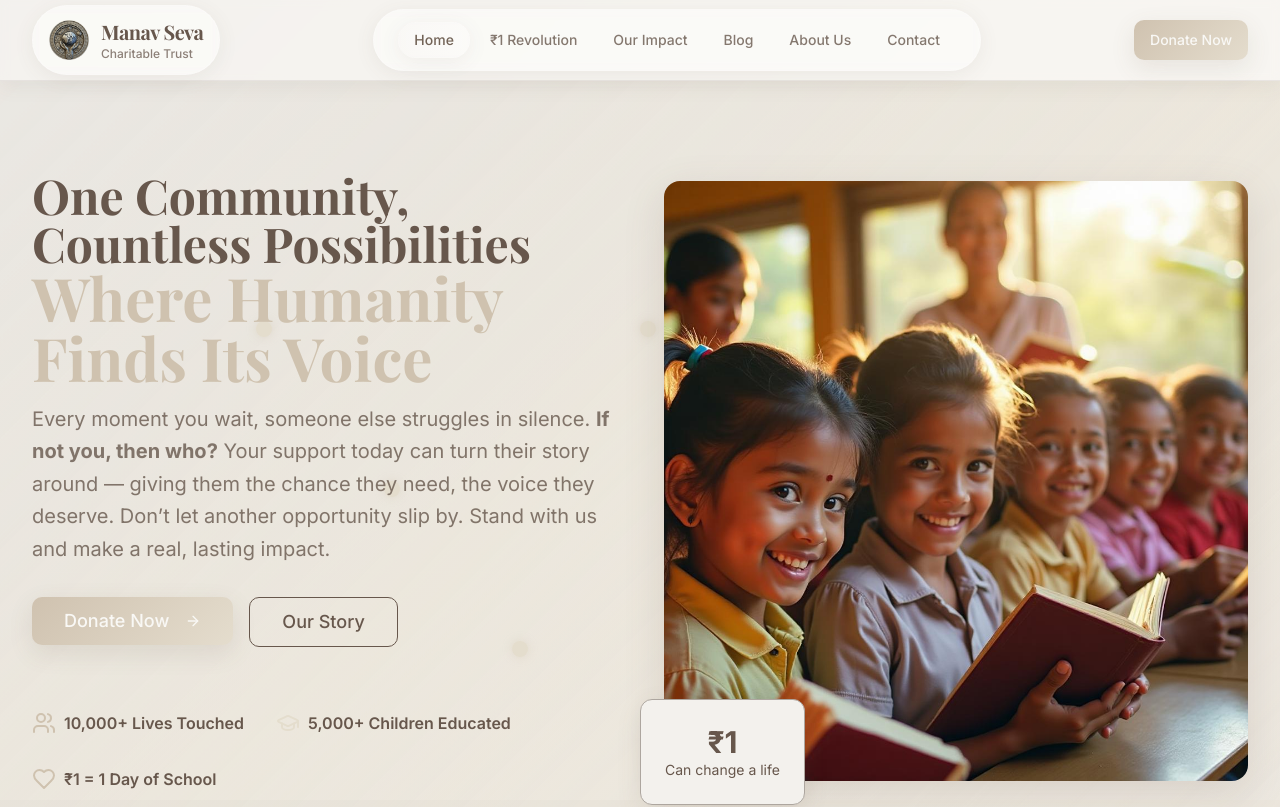
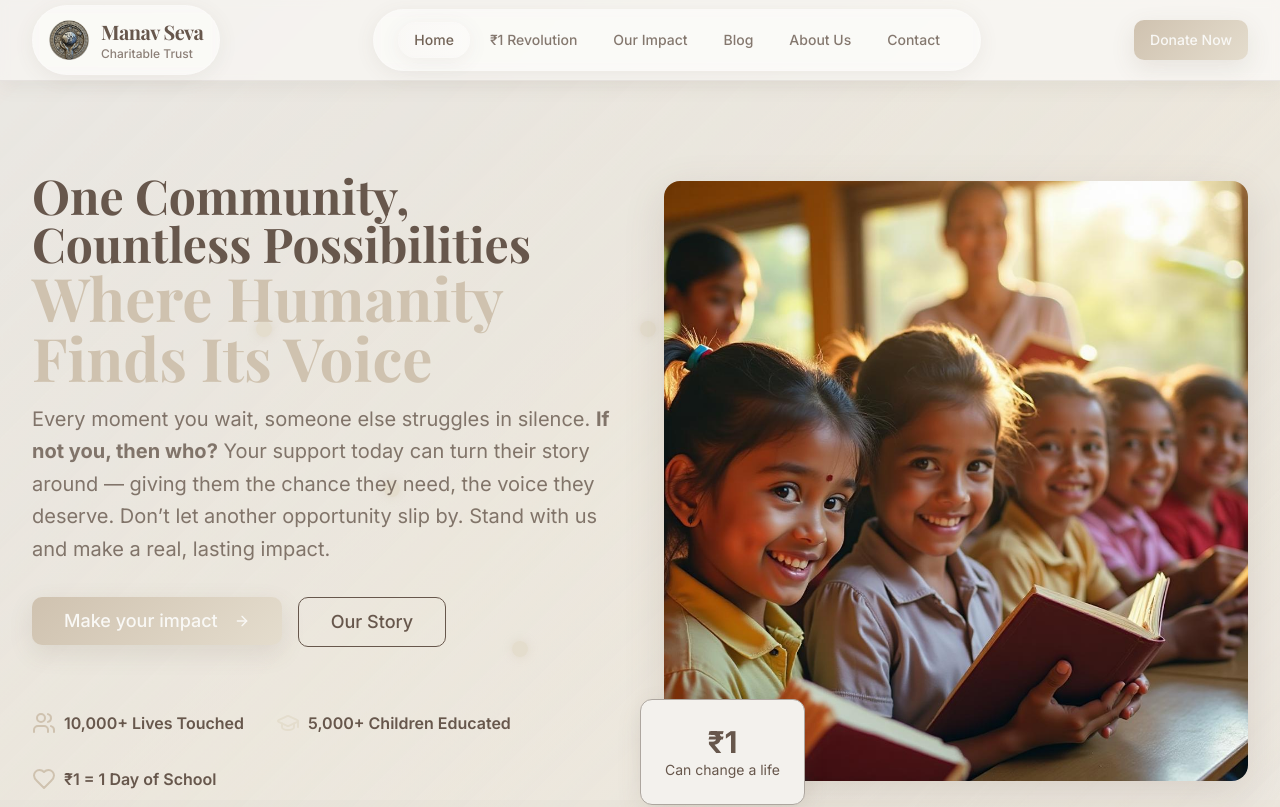
Before and after one commit to msct-global/one-rupee-revolution-web, a React (Vite) app: page / in a window 1280 px wide. Shown: the top 807 px of the page. Built offline with nearby package versions, Linux system fonts and the light colour scheme.

Commit message:
Refactor home page button text

```diff
--- a/src/components/HeroSection.tsx
+++ b/src/components/HeroSection.tsx
@@ -50,7 +50,7 @@ const HeroSection = () => {
             {/* CTA Buttons */}
             <div className="flex flex-col sm:flex-row gap-4">
               <Button className="donation-button text-lg px-8 py-6">
-                Donate Now
+                Make your impact
                 <ArrowRight className="ml-2 h-5 w-5" />
               </Button>
 
```
